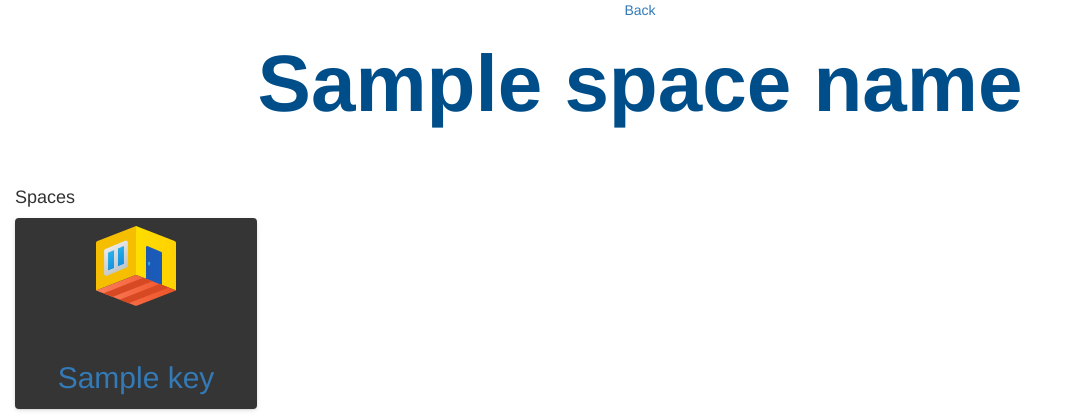
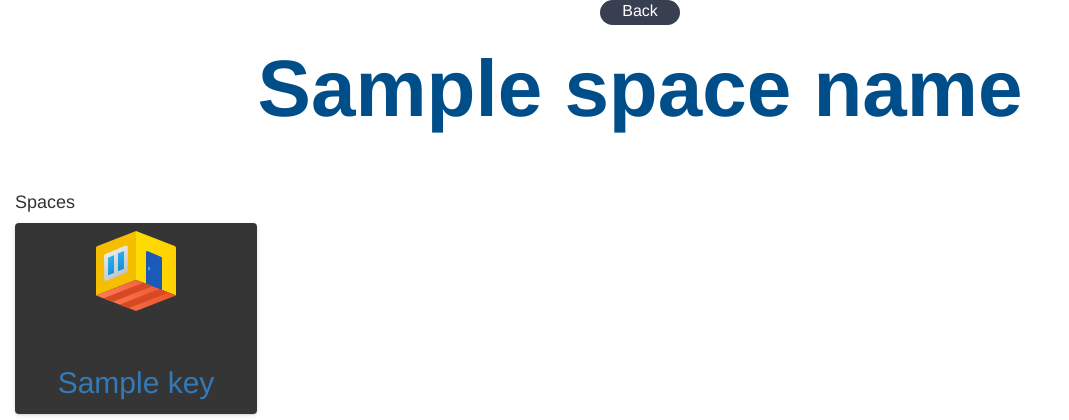
Before and after one commit to rlawson8/PersonalInventorySystem, a Python web app: template templates/design.html in a window 1280 px wide. Shown: the part 54-474 px from the top of the page, without its empty margins (0-1069 px from the left). Run offline with Jinja, Linux system fonts and the light colour scheme; the template is opened without the code that fills it: most values are stand-ins (such as "Sample title", 1, 10 or a date in 2020); some libraries are stand-ins or nearby versions.

Commit message:
Styled button

```diff
--- a/static/design.css
+++ b/static/design.css
@@ -203,5 +203,10 @@ button:hover {
   }
 
   .back_button {
-
+    width: 80px;
+    height: 25px;
+    background: #383F51;
+    border-radius: 20px;
+    font-size: 16px;
+    color: white;
   }
```
